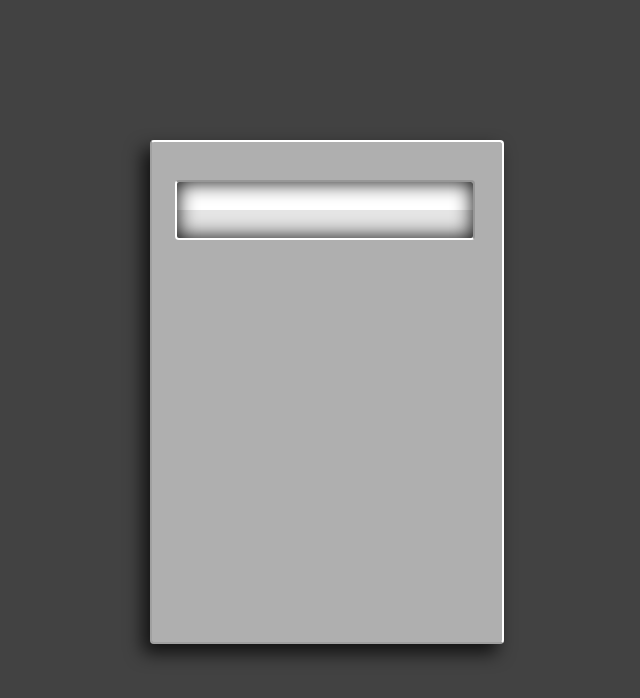
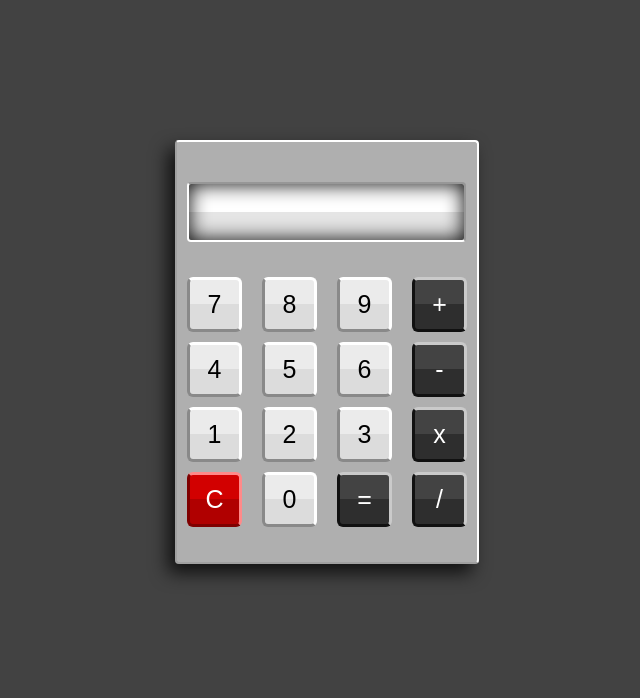
Before and after one commit to Davidpm02/js_basic_calculator_app, a plain HTML site: page index.html in a window 1280 px wide. Shown: the whole page, without its empty margins (315-955 px from the left). Drawn offline with Linux system fonts and the light colour scheme.

Commit message:
Se han agregado los botones de la calculadora para las operaciones básicas. Se ha actualizado el diseño del cuerpo de la calculadora.

```diff
--- a/index.html
+++ b/index.html
@@ -9,11 +9,39 @@
 <body>
 
     <div class="calc_container">
-        <div class="calc_chasis"></div>
-        <div class="calc_result_screen">
-            <div class="upper_calc_result_screen"></div>
-            <div class="lower_calc_result_screen"></div>
+        <div class="calc_chasis">
+            <div class="calc_result_screen">
+                <div class="upper_calc_result_screen"></div>
+                <div class="lower_calc_result_screen"></div>
+            </div>
+            <div class="calc_buttons_container">
+                <div class="calc_buttons_row1">
+                    <button id="btn_7">7</button>
+                    <button id="btn_8">8</button>
+                    <button id="btn_9">9</button>
+                    <button id="add_operation">+</button>
+                </div>
+                <div class="calc_buttons_row2">
+                    <button id="btn_4">4</button>
+                    <button id="btn_5">5</button>
+                    <button id="btn_6">6</button>
+                    <button id="substract_operation">-</button>
+                </div>
+                <div class="calc_buttons_row3">
+                    <button id="btn_1">1</button>
+                    <button id="btn_2">2</button>
+                    <button id="btn_3">3</button>
+                    <button id="multiply_operation">x</button>
+                </div>
+                <div class="calc_buttons_row4">
+                    <button id="clear_button">C</button>
+                    <button id="btn_0">0</button>
+                    <button id="equals_button">=</button>
+                    <button id="division_operation">/</button>
+                </div>
+            </div>
         </div>
+
     </div>
 
 </body>
--- a/styles/styles.css
+++ b/styles/styles.css
@@ -5,8 +5,8 @@ body {
 .calc_container {
     margin: 0 auto;
     margin-top: 140px;
-    width: 350px;
-    height: 500px;
+    width: 300px;
+    height: 420px;
     position: relative;
 }
 
@@ -20,8 +20,8 @@ body {
     -moz-box-shadow: -7px 9px 18px 0px rgba(0,0,0,0.75);
     margin: 0 auto;
     background-color: #d1d1d1c2;
-    width: 350px;
-    height: 500px;
+    width: 300px;
+    height: 420px;
     border-radius: 4px;
     position: absolute;
     z-index: 1;
@@ -29,8 +29,8 @@ body {
 
 .calc_result_screen {
     box-sizing: border-box;
-    margin: 40px auto 0 25px;
-    width: 300px;
+    margin: 40px auto 0 10px;
+    width: 279px;
     height: 60px;
     border-radius: 4px;
     border-bottom: 2px double #ffffff;
@@ -68,3 +68,127 @@ body {
     top: 50%;
     background-color: #e5e5e5;
 }
+
+.calc_buttons_row1 > button,
+.calc_buttons_row2 > button,
+.calc_buttons_row3 > button,
+.calc_buttons_row4 > button {
+    margin: 5px 0px;
+    padding: 14px 19px;
+    font-size: 25px;
+    border-radius: 6px;
+    width: 55px;
+    height: 55px;
+    display: flex;
+    align-items: center;
+    justify-content: center;
+}
+
+.calc_buttons_row1 {
+    margin: 130px auto 0 0px;
+    display: flex;
+    justify-content: space-around;
+}
+
+.calc_buttons_row2,
+.calc_buttons_row3,
+.calc_buttons_row4 {
+    margin: auto auto 0 0px;
+    display: flex;
+    justify-content: space-around;
+}
+
+#btn_7,
+#btn_8,
+#btn_9,
+#btn_4,
+#btn_5,
+#btn_6,
+#btn_1,
+#btn_2,
+#btn_3,
+#btn_0 {
+    background: #ebebeb;
+    background: linear-gradient(180deg,#ebebeb 50%, #dcdcdc 50%);
+    background-color: -webkit-linear-gradient(180deg,#ebebeb 50%, #dcdcdc 50%);
+    background-color: -moz-linear-gradient(180deg,#ebebeb 50%, #dcdcdc 50%);
+    border-top: 3px solid #ffffff;
+    border-right: 3px solid #ffffff;
+    border-bottom: 3px solid #898989;
+    border-left: 3px solid #898989;
+}
+
+#btn_7:active,
+#btn_8:active,
+#btn_9:active,
+#btn_4:active,
+#btn_5:active,
+#btn_6:active,
+#btn_1:active,
+#btn_2:active,
+#btn_3:active,
+#btn_0:active {
+    background: #dcdcdc;
+    background: linear-gradient(180deg,#dcdcdc 50%, #c0c0c0 50%);
+    background-color: -webkit-linear-gradient(180deg,#dcdcdc 50%, #c0c0c0 50%);
+    background-color: -moz-linear-gradient(180deg,#dcdcdc 50%, #c0c0c0 50%);
+    border-top: 3px solid #898989;
+    border-right: 3px solid #898989;
+    border-bottom: 3px solid #ffffff;
+    border-left: 3px solid #ffffff;
+}
+
+#add_operation,
+#substract_operation,
+#multiply_operation,
+#equals_button,
+#division_operation {
+    color: white;
+    background: #434343;
+    background: linear-gradient(180deg,#434343 50%, #2e2e2e 50%);
+    background-color: -webkit-linear-gradient(180deg,#434343 50%, #2e2e2e 50%);
+    background-color: -moz-linear-gradient(180deg,#434343 50%, #2e2e2e 50%);
+    border-top: 3px solid #cacaca;
+    border-right: 3px solid #cacaca;
+    border-bottom: 3px solid #111111;
+    border-left: 3px solid #111111;
+}
+
+#add_operation:active,
+#substract_operation:active,
+#multiply_operation:active,
+#equals_button:active,
+#division_operation:active {
+    background: #2e2e2e;
+    background: linear-gradient(180deg,#2e2e2e 50%, #242424 50%);
+    background-color: -webkit-linear-gradient(180deg,#2e2e2e 50%, #242424 50%);
+    background-color: -moz-linear-gradient(180deg,#2e2e2e 50%, #242424 50%);
+    border-top: 3px solid #111111;
+    border-right: 3px solid #111111;
+    border-bottom: 3px solid #cacaca;
+    border-left: 3px solid #cacaca;
+}
+
+
+#clear_button {
+    color: white;
+    background: #d20000;
+    background: linear-gradient(180deg,#d20000 50%, #b00000 50%);
+    background-color: -webkit-linear-gradient(180deg,#d20000 50%, #b00000 50%);
+    background-color: -moz-linear-gradient(180deg,#d20000 50%, #b00000 50%);
+    border-top: 3px solid #ff8989;
+    border-right: 3px solid #ff8989;
+    border-bottom: 3px solid #7f0000;
+    border-left: 3px solid #7f0000;
+}
+
+#clear_button:active {
+    background: #b00000;
+    background: linear-gradient(180deg,#b00000 50%, #940101 50%);
+    background-color: -webkit-linear-gradient(180deg,#b00000 50%, #940101 50%);
+    background-color: -moz-linear-gradient(180deg,#b00000 50%, #940101 50%);
+    border-top: 3px solid #7f0000;
+    border-right: 3px solid #7f0000;
+    border-bottom: 3px solid #ff8989;
+    border-left: 3px solid #ff8989;
+}
```
